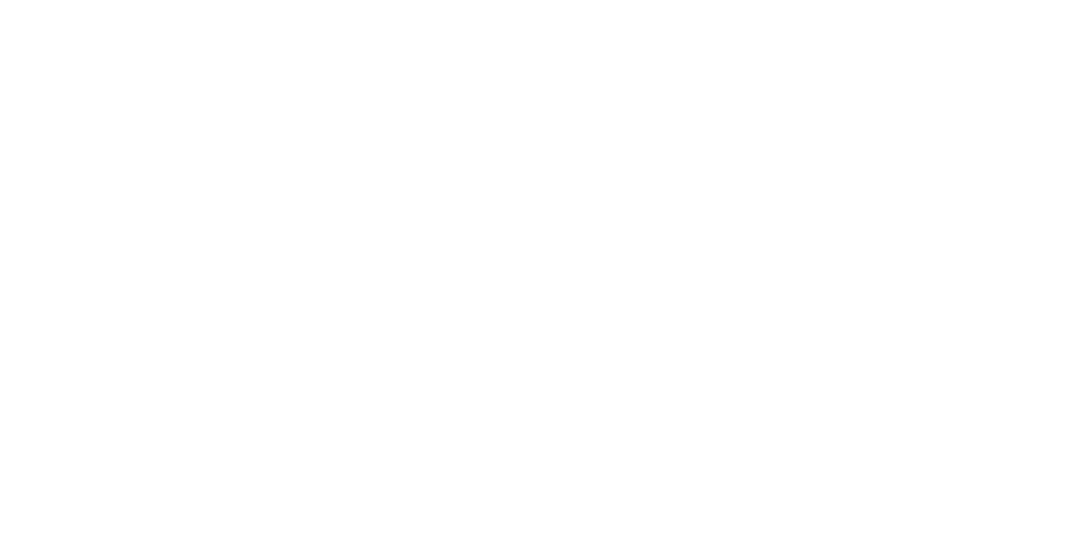
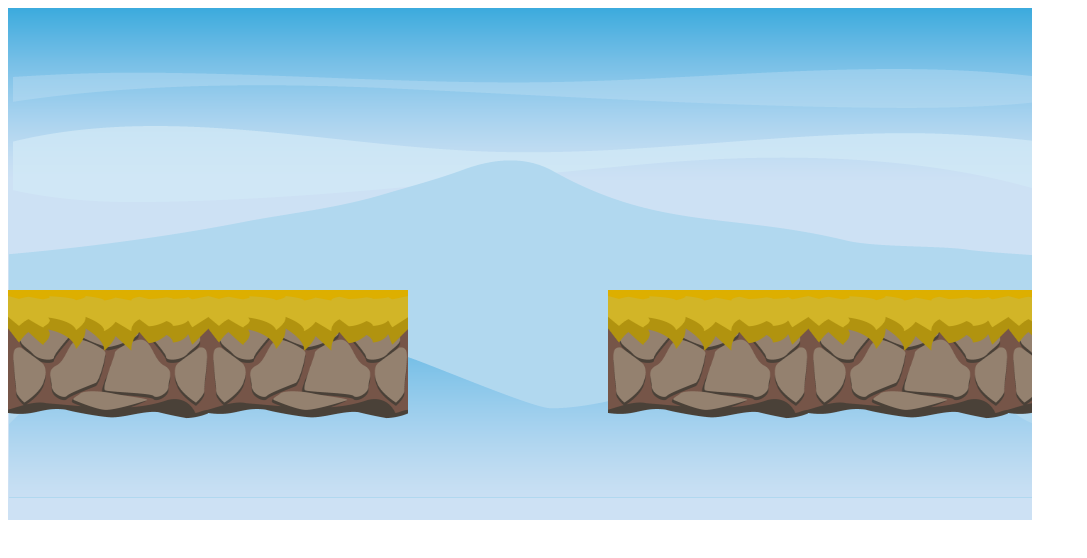
Before and after one commit to nkosakul/sheepnrun, a website: page index.html in a window 1280 px wide. Shown: the whole page, without its empty margins (0-1087 px from the left). Drawn offline with Linux system fonts and the light colour scheme.

Commit message:
feat: adding background and platforms

```diff
--- a/index.html
+++ b/index.html
@@ -10,6 +10,9 @@
     <canvas id="sheep-and-run" width="1024" height="512">
       <div>Your browser does not support Canvas.</div>
     </canvas>
+    <script type="text/javascript" src="js/background.js"></script>
+    <script type="text/javascript" src="js/platform.js"></script>
+    <script type="text/javascript" src="js/gap.js"></script>
     <script src="index.js"></script>
   </body>
 </html>
--- a/index.js
+++ b/index.js
@@ -0,0 +1,31 @@
+document.addEventListener('DOMContentLoaded', () => {
+  const canvas = document.getElementById('sheep-and-run');
+  const context = canvas.getContext('2d');
+
+  const background = new Background(context);
+  const backbroundPromise = background.init('assets/background1.png');
+  const platforms = [
+    new Platform(context),
+    new Platform(context),
+    new Gap(context),
+    new Platform(context),
+    new Platform(context),
+    new Platform(context),
+    new Gap(context),
+    new Platform(context),
+    new Gap(context),
+  ];
+
+  const platformPromises = platforms
+    .map((platform, index) => {
+      platform.x = index * platform.width;
+      platform.y = 282;
+      return platform;
+    })
+    .map((platform) => platform.init());
+
+  Promise.all([backbroundPromise, ...platformPromises]).then(() => {
+    background.render(canvas.width, canvas.height);
+    platforms.forEach((platform) => platform.render());
+  });
+});
--- /dev/null
+++ b/js/background.js
@@ -0,0 +1,18 @@
+class Background {
+  constructor(context) {
+    this.context = context;
+    this.image = new Image();
+  }
+
+  init(source) {
+    return new Promise(resolve => {
+      this.image.src = source;
+
+      this.image.addEventListener('load', resolve);
+    });
+  };
+
+  render(width, height) {
+    this.context.drawImage(this.image, 0, 0, width, height);
+  };
+}
--- /dev/null
+++ b/js/gap.js
@@ -0,0 +1,16 @@
+class Gap {
+  constructor(context) {
+    this.context = context;
+
+    this.x = 0;
+    this.y = 0;
+    this.height = 130;
+    this.width = 200;
+  }
+
+  init() {
+    return Promise.resolve();
+  }
+
+  render() {}
+}
--- /dev/null
+++ b/js/platform.js
@@ -0,0 +1,22 @@
+class Platform {
+  constructor(context) {
+    this.context = context;
+    this.image = new Image();
+
+    this.x = 0;
+    this.y = 0;
+    this.height = 130;
+    this.width = 200;
+  }
+
+  init() {
+    return new Promise((resolve) => {
+      this.image.src = 'assets/platform.png';
+      this.image.addEventListener('load', resolve);
+    });
+  }
+
+  render() {
+    this.context.drawImage(this.image, this.x, this.y, this.width, this.height);
+  }
+}
```
